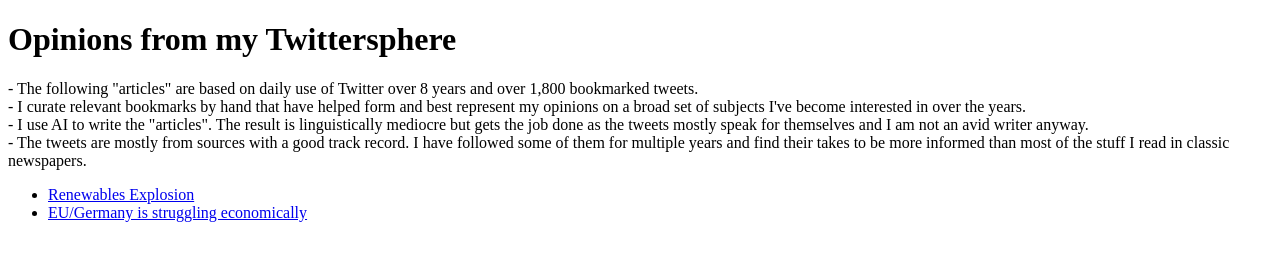
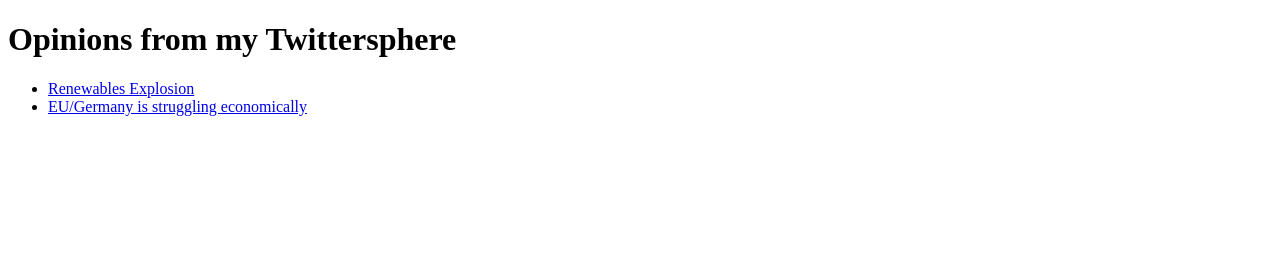
Before and after one commit to ngormsen/twittersphere, a plain HTML site: page index.html in a window 1280 px wide. Drawn offline with Linux system fonts and the light colour scheme.

Commit message:
Improvements

```diff
--- a/index.html
+++ b/index.html
@@ -15,12 +15,12 @@
     </header>
 
     <main>
-        <p>- The following "articles" are based on daily use of Twitter over 8 years and over 1,800 bookmarked tweets.<br>
+        <!-- <p>- The following "articles" are based on daily use of Twitter over 8 years and over 1,800 bookmarked tweets.<br>
             - I curate relevant bookmarks by hand that have helped form and best represent my opinions on a broad set of subjects I've become interested in over the years.<br>
             - I use AI to write the "articles". The result is linguistically mediocre but gets the job done as the tweets
             mostly speak for themselves and I am not an avid writer anyway.<br>
             - The tweets are mostly from sources with a good track record. I have followed some of them for multiple years
-            and find their takes to be more informed than most of the stuff I read in classic newspapers.</p>
+            and find their takes to be more informed than most of the stuff I read in classic newspapers.</p> -->
         <nav>
             <ul>
                 <li><a href="renewables-explosion.html">Renewables Explosion</a></li>
```
